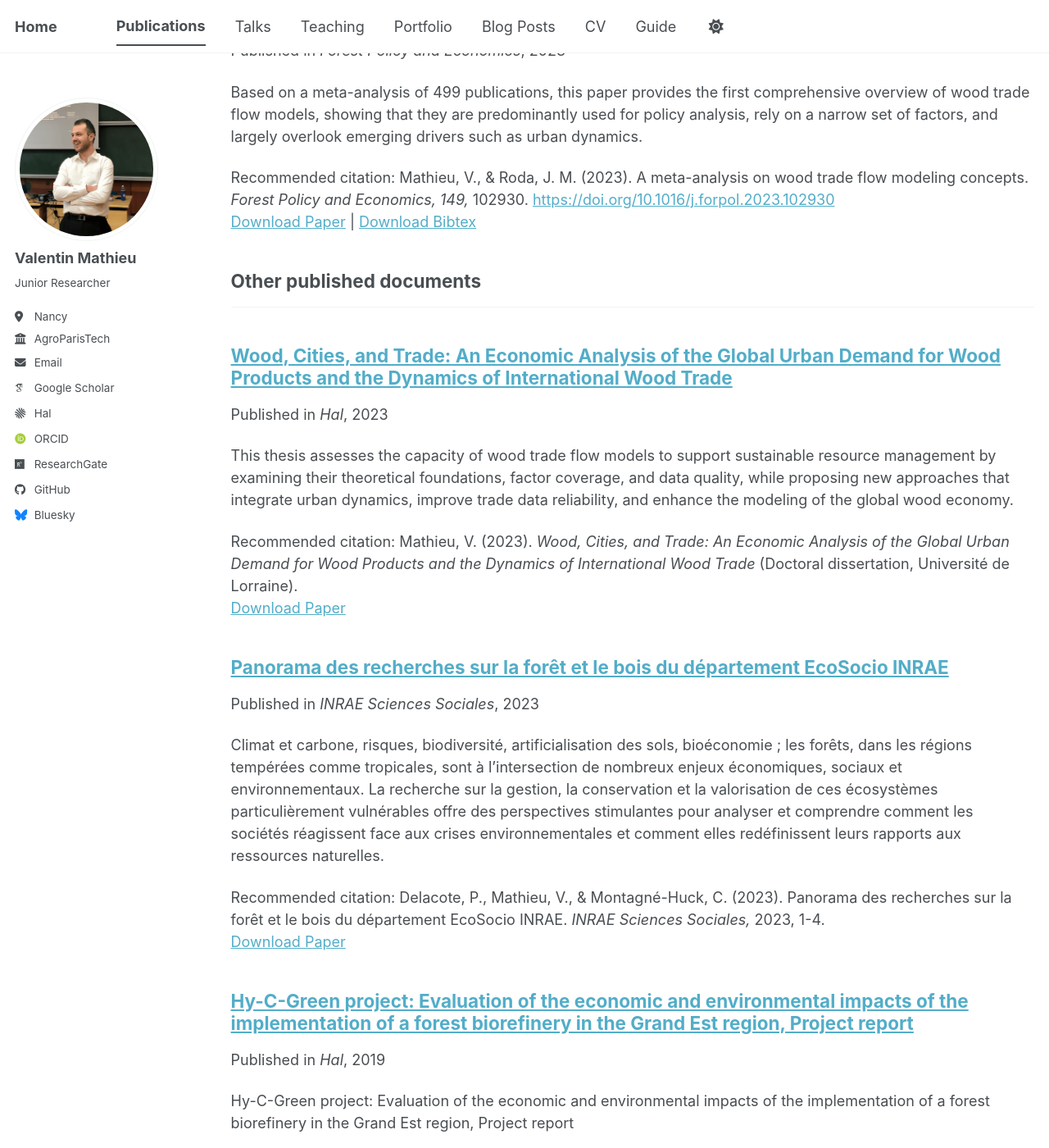
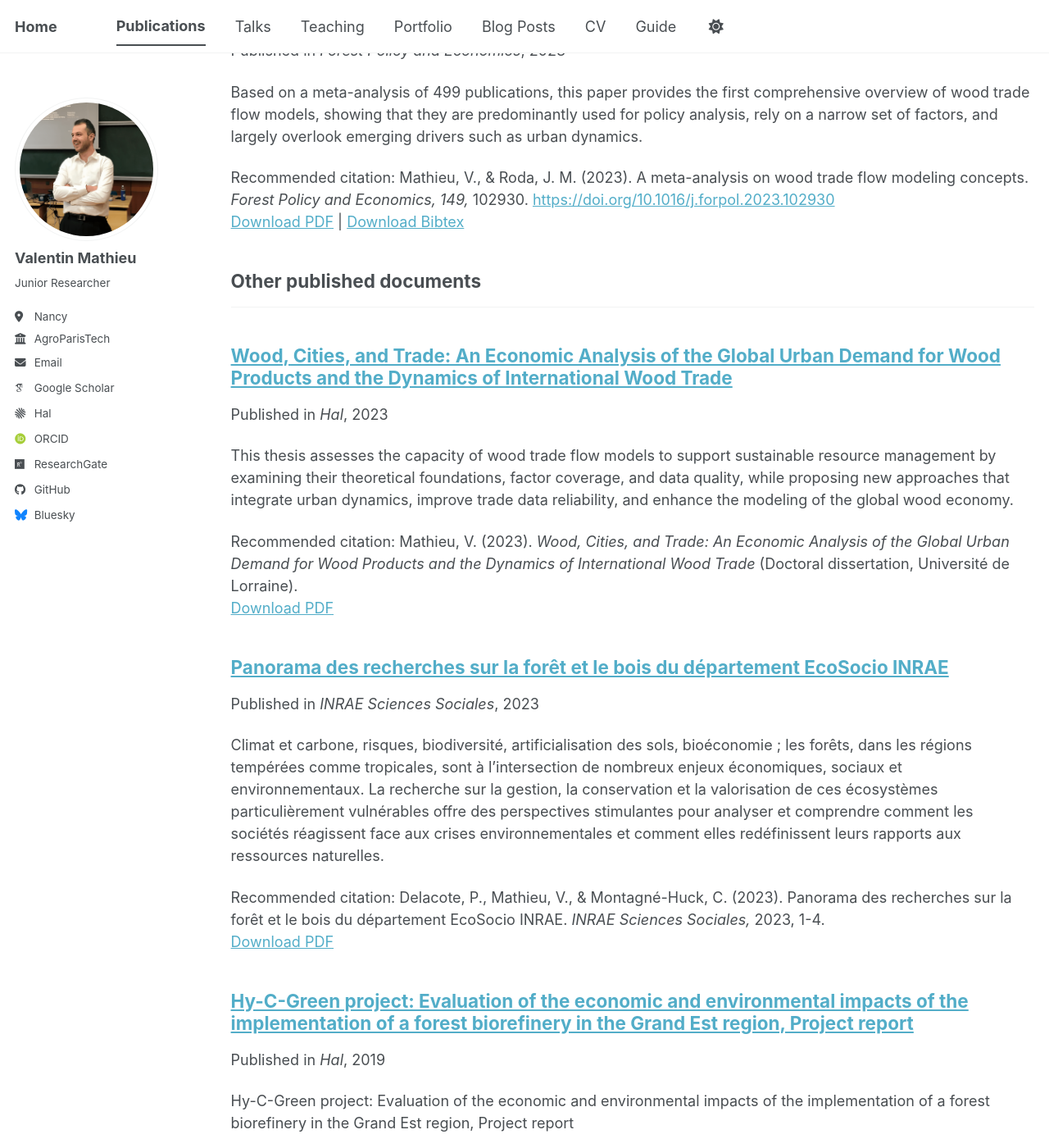
Before and after one commit to vlmathieu/vlmathieu.github.io, a Jekyll site: the page built from _pages/publications.html, in a window 1280 px wide and 1400 px high, scrolled down 303 px. Shown: the whole window at 82% size. Built offline with Jekyll 4.4.1, drawn with Linux system fonts in a browser that asks for light colours; some web fonts are replaced; a script bundle is joined from its source files by our own code; library files that are not in the unit come from our copies; some of the changed text lies outside the part shown.

Commit message:
Update download button

```diff
--- a/_includes/archive-single.html
+++ b/_includes/archive-single.html
@@ -53,13 +53,13 @@
     {% endif %}
 
     {% if post.citation and post.paperurl and post.slidesurl and post.bibtexurl %}
-      <p>Recommended citation: {{ post.citation }}<br /><a href="{{ post.paperurl }}">Download Paper</a> | <a href="{{ post.slidesurl }}">Download Slides</a> | <a href="{{ post.bibtexurl }}">Download Bibtex</a></p>
+      <p>Recommended citation: {{ post.citation }}<br /><a href="{{ post.paperurl }}">Download PDF</a> | <a href="{{ post.slidesurl }}">Download Slides</a> | <a href="{{ post.bibtexurl }}">Download Bibtex</a></p>
     {% elsif post.citation and post.paperurl and post.slidesurl %}
-      <p>Recommended citation: {{ post.citation }}<br /><a href="{{ post.paperurl }}">Download Paper</a> | <a href="{{ post.slidesurl }}">Download Slides</a></p>
+      <p>Recommended citation: {{ post.citation }}<br /><a href="{{ post.paperurl }}">Download PDF</a> | <a href="{{ post.slidesurl }}">Download Slides</a></p>
     {% elsif post.citation and post.paperurl and post.bibtexurl %}
-      <p>Recommended citation: {{ post.citation }}<br /><a href="{{ post.paperurl }}">Download Paper</a> | <a href="{{ post.bibtexurl }}">Download Bibtex</a></p>
+      <p>Recommended citation: {{ post.citation }}<br /><a href="{{ post.paperurl }}">Download PDF</a> | <a href="{{ post.bibtexurl }}">Download Bibtex</a></p>
     {% elsif post.citation and post.paperurl %}
-      <p>Recommended citation: {{ post.citation }}<br /><a href="{{ post.paperurl }}">Download Paper</a></p>
+      <p>Recommended citation: {{ post.citation }}<br /><a href="{{ post.paperurl }}">Download PDF</a></p>
     {% elsif post.citation and post.slidesurl and post.bibtexurl %}
       <p>Recommended citation: {{ post.citation }}<br /><a href="{{ post.slidesurl }}">Download Slides</a> | <a href="{{ post.bibtexurl}}">Download Bibtex</a></p>
     {% elsif post.citation and post.slidesurl %}
@@ -69,9 +69,9 @@
     {% elsif post.citation %}
       <p>Recommended citation: {{ post.citation }}</p>
     {% elsif post.paperurl and post.bibtexurl %}
-      <p><a href="{{ post.paperurl }}">Download Paper</a> | <a href="{{ post.bibtexurl }}">Download Bibtex</a></p>
+      <p><a href="{{ post.paperurl }}">Download PDF</a> | <a href="{{ post.bibtexurl }}">Download Bibtex</a></p>
     {% elsif post.paperurl %}
-      <p><a href="{{ post.paperurl }}">Download Paper</a></p>
+      <p><a href="{{ post.paperurl }}">Download PDF</a></p>
     {% elsif post.slidesurl and post.bibtexurl %}
       <p><a href="{{ post.slidesurl }}">Download Slides</a> | <a href="{{ post.bibtexurl }}">Download Bibtex</a></p>
     {% elsif post.slidesurl %}
```
